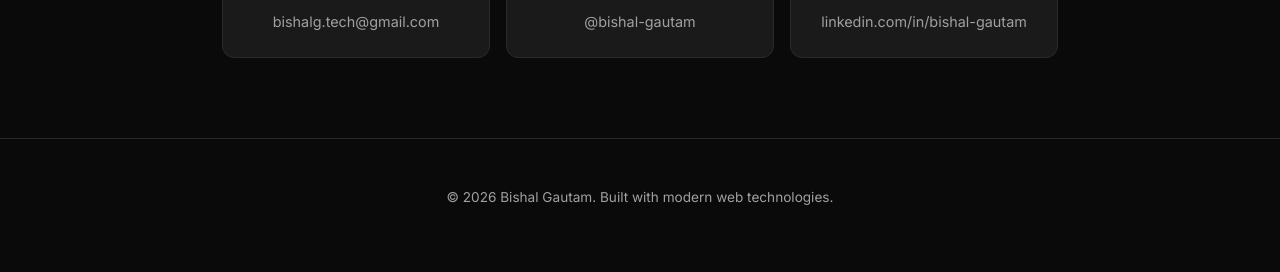
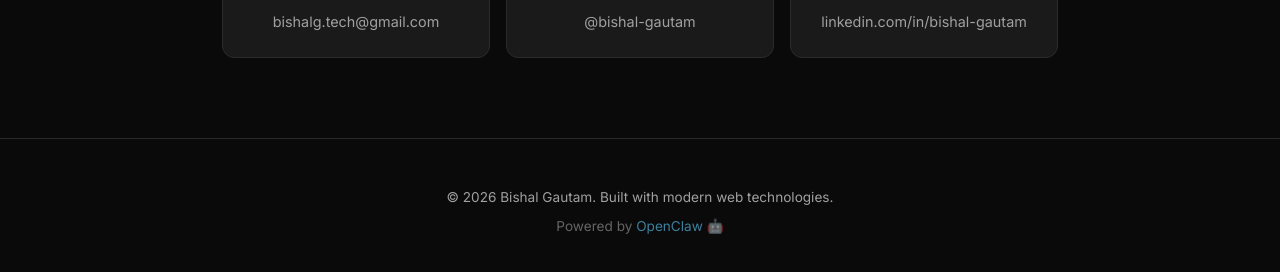
Before and after one commit to bishal-gautam/bishal-gautam.github.io, a plain HTML site: page index.html in a window 1280 px wide. Shown: the part 2602-2874 px from the top of the page. Drawn offline with Linux system fonts and the light colour scheme.

```diff
--- a/index.html
+++ b/index.html
@@ -412,6 +412,7 @@
 
     <footer>
         <p>© 2026 Bishal Gautam. Built with modern web technologies.</p>
+        <p style="margin-top: 0.5rem; opacity: 0.6;">Powered by <a href="https://openclaw.ai" target="_blank" style="color: var(--accent);">OpenClaw</a> 🤖</p>
     </footer>
 </body>
 </html>
```
